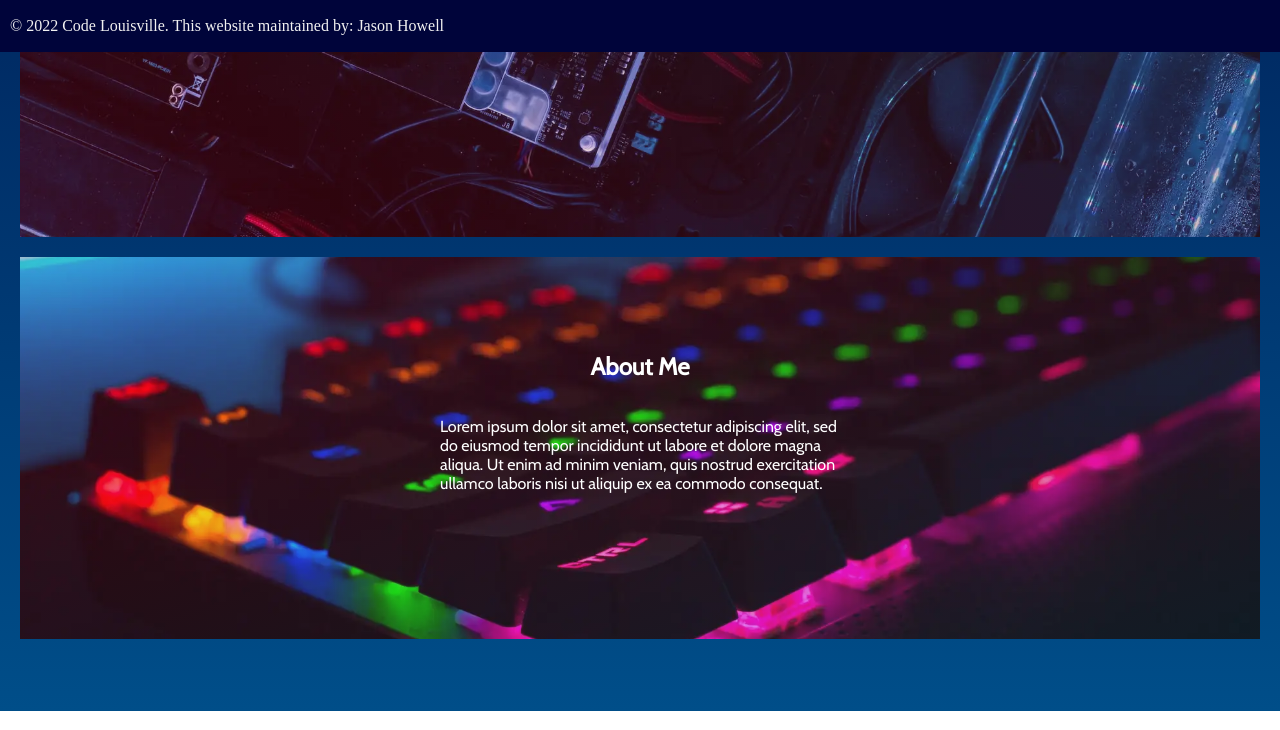
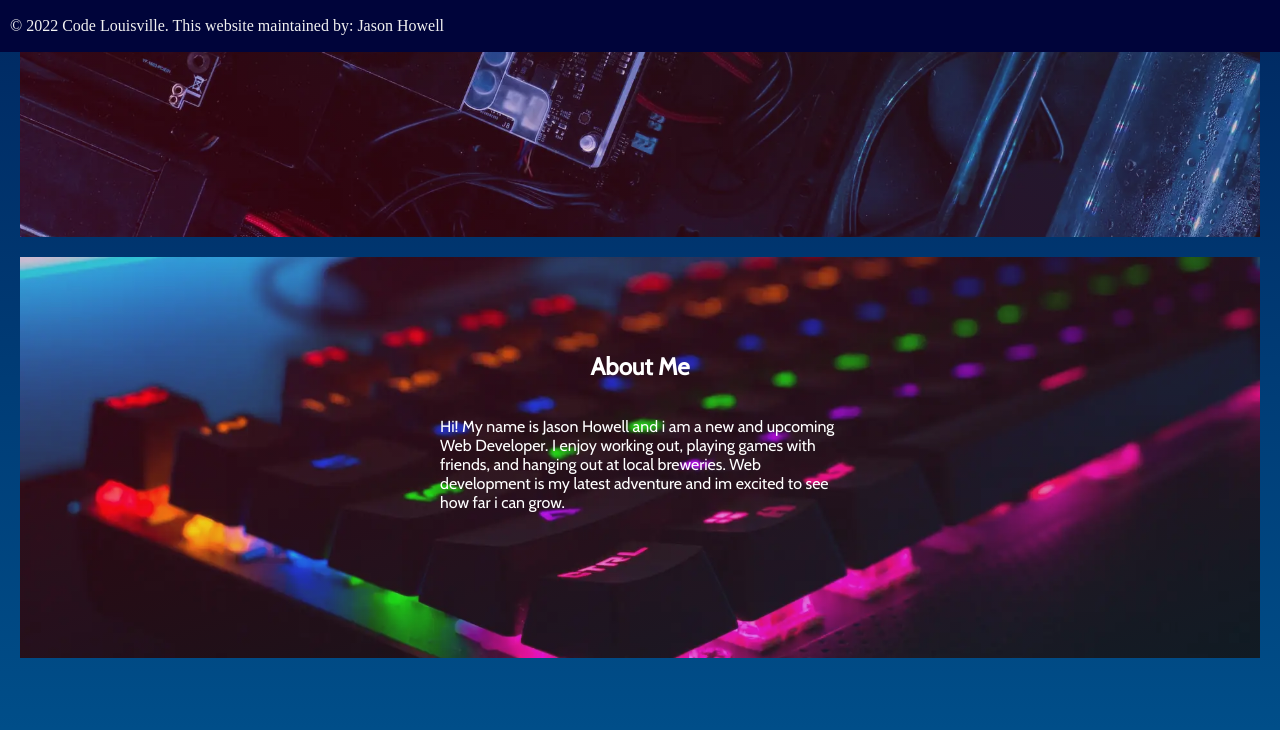
Before and after one commit to Jasonth47/WebDevTues, a plain HTML site: page index.html in a window 1280 px wide. Shown: the part 748-1478 px from the top of the page. Drawn offline with nearby package versions, Linux system fonts and the light colour scheme.

Commit message:
about me update

```diff
--- a/index.html
+++ b/index.html
@@ -97,9 +97,10 @@
 
             <h2>About Me</h2>
 
-            <p>Lorem ipsum dolor sit amet, consectetur adipiscing elit, sed do eiusmod tempor incididunt ut labore et
-                dolore magna aliqua. Ut enim ad minim veniam, quis nostrud exercitation ullamco laboris nisi ut aliquip
-                ex ea commodo consequat.</p>
+            <p>Hi! My name is Jason Howell and i am a new and upcoming Web Developer.
+                I enjoy working out, playing games with friends, and hanging out at local breweries.
+                Web development is my latest adventure and im excited to see how far i can grow.</p>
+
 
         </div>
 
```
